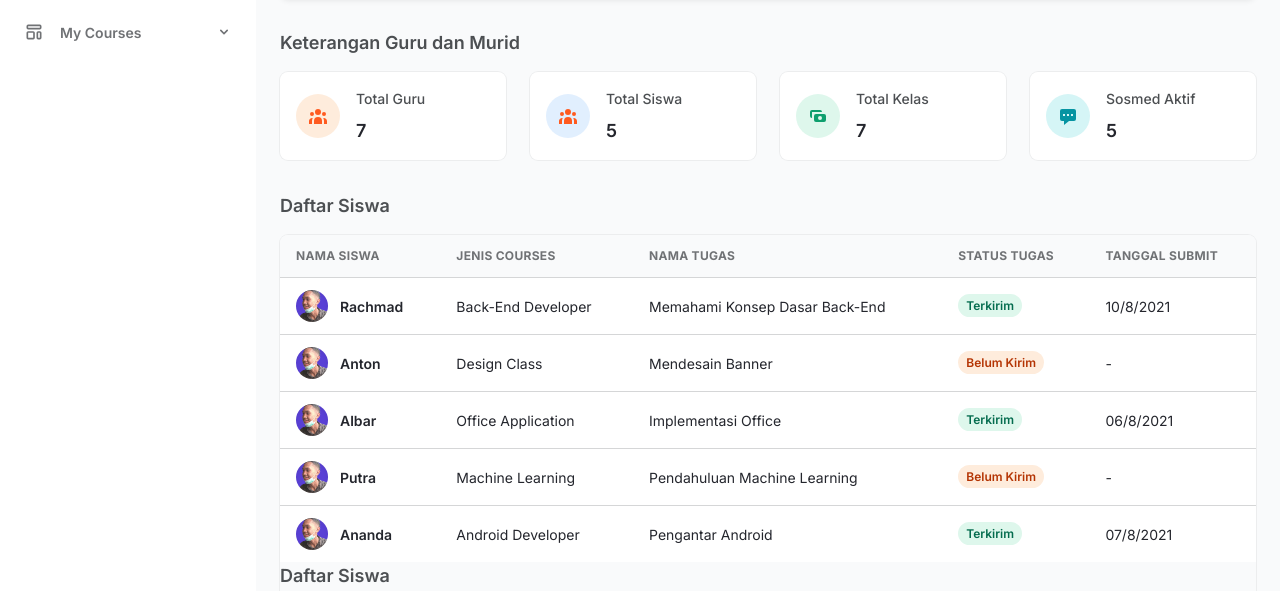
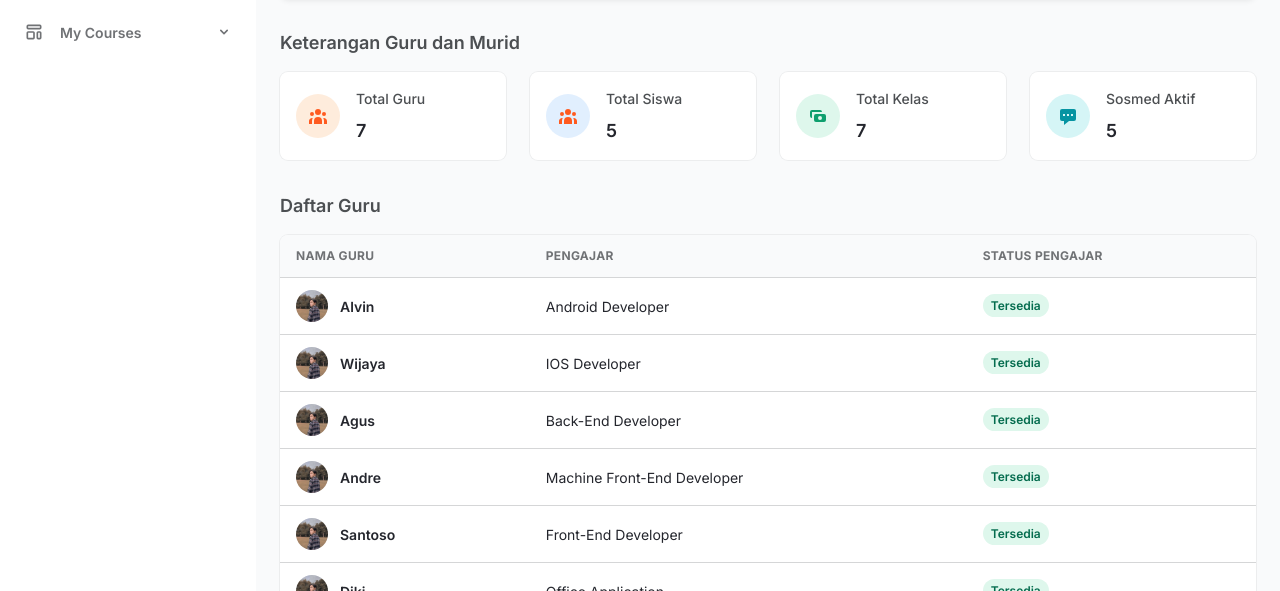
Before and after one commit to damaputraa/Desain-Website-Pembelajaran-Online-Interaktif, a website: page src/admin/public/guru.html in a window 1280 px wide. Shown: the part 209-800 px from the top of the page. Drawn offline with nearby package versions, Linux system fonts and the light colour scheme.

Commit message:
Last Update Senin 9 Agustus 2021

```diff
--- a/src/admin/public/guru.html
+++ b/src/admin/public/guru.html
@@ -516,7 +516,7 @@
             </div>
           </div>
           <h4 class="mb-4 text-lg font-semibold text-gray-600 dark:text-gray-300">
-            Daftar Siswa
+            Daftar Guru
           </h4>
           <div class="w-full mb-8 overflow-hidden rounded-lg shadow-xs">
             <div class="w-full overflow-x-auto">
@@ -524,11 +524,9 @@
                 <thead>
                   <tr
                     class="text-xs font-semibold tracking-wide text-left text-gray-500 uppercase border-b dark:border-gray-700 bg-gray-50 dark:text-gray-400 dark:bg-gray-800">
-                    <th class="px-4 py-3">Nama Siswa</th>
-                    <th class="px-4 py-3">Jenis Courses</th>
-                    <th class="px-4 py-3">Nama Tugas</th>
-                    <th class="px-4 py-3">Status Tugas</th>
-                    <th class="px-4 py-3">Tanggal Submit</th>
+                    <th class="px-4 py-3">Nama Guru</th>
+                    <th class="px-4 py-3">Pengajar</th>
+                    <th class="px-4 py-3">Status Pengajar</th>
                   </tr>
                 </thead>
                 <tbody class="bg-white divide-y dark:divide-gray-700 dark:bg-gray-800">
@@ -537,12 +535,68 @@
                       <div class="flex items-center text-sm">
                         <!-- Avatar with inset shadow -->
                         <div class="relative hidden w-8 h-8 mr-3 rounded-full md:block">
-                          <img class="object-cover w-full h-full rounded-full" src="../../image/dama.png" alt=""
+                          <img class="object-cover w-full h-full rounded-full" src="../../image/alvin.jpg" alt=""
                             loading="lazy" />
                           <div class="absolute inset-0 rounded-full shadow-inner" aria-hidden="true"></div>
                         </div>
                         <div>
-                          <p class="font-semibold">Rachmad</p>
+                          <p class="font-semibold">Alvin</p>
+                          <p class="text-xs text-gray-600 dark:text-gray-400">
+
+                          </p>
+                        </div>
+                      </div>
+                    </td>
+                    <td class="px-4 py-3 text-sm">
+                      Android Developer
+                    </td>
+                    <td class="px-4 py-3 text-xs">
+                      <span
+                        class="px-2 py-1 font-semibold leading-tight text-green-700 bg-green-100 rounded-full dark:bg-green-700 dark:text-green-100">
+                        Tersedia
+                      </span>
+                    </td>
+
+                  </tr>
+                  <tr class="text-gray-700 dark:text-gray-400">
+                    <td class="px-4 py-3">
+                      <div class="flex items-center text-sm">
+                        <!-- Avatar with inset shadow -->
+                        <div class="relative hidden w-8 h-8 mr-3 rounded-full md:block">
+                          <img class="object-cover w-full h-full rounded-full" src="../../image/alvin.jpg" alt=""
+                            loading="lazy" />
+                          <div class="absolute inset-0 rounded-full shadow-inner" aria-hidden="true"></div>
+                        </div>
+                        <div>
+                          <p class="font-semibold">Wijaya</p>
+                          <p class="text-xs text-gray-600 dark:text-gray-400">
+
+                          </p>
+                        </div>
+                      </div>
+                    </td>
+                    <td class="px-4 py-3 text-sm">
+                      IOS Developer
+                    </td>
+                    <td class="px-4 py-3 text-xs">
+                      <span
+                        class="px-2 py-1 font-semibold leading-tight text-green-700 bg-green-100 rounded-full dark:bg-green-700 dark:text-green-100">
+                        Tersedia
+                      </span>
+                    </td>
+
+                  </tr>
+                  <tr class="text-gray-700 dark:text-gray-400">
+                    <td class="px-4 py-3">
+                      <div class="flex items-center text-sm">
+                        <!-- Avatar with inset shadow -->
+                        <div class="relative hidden w-8 h-8 mr-3 rounded-full md:block">
+                          <img class="object-cover w-full h-full rounded-full" src="../../image/alvin.jpg" alt=""
+                            loading="lazy" />
+                          <div class="absolute inset-0 rounded-full shadow-inner" aria-hidden="true"></div>
+                        </div>
+                        <div>
+                          <p class="font-semibold">Agus</p>
                           <p class="text-xs text-gray-600 dark:text-gray-400">
 
                           </p>
@@ -552,17 +606,38 @@
                     <td class="px-4 py-3 text-sm">
                       Back-End Developer
                     </td>
+                    <td class="px-4 py-3 text-xs">
+                      <span
+                        class="px-2 py-1 font-semibold leading-tight text-green-700 bg-green-100 rounded-full dark:bg-green-700 dark:text-green-100">
+                        Tersedia
+                      </span>
+
+                  </tr>
+                  <tr class="text-gray-700 dark:text-gray-400">
+                    <td class="px-4 py-3">
+                      <div class="flex items-center text-sm">
+                        <!-- Avatar with inset shadow -->
+                        <div class="relative hidden w-8 h-8 mr-3 rounded-full md:block">
+                          <img class="object-cover w-full h-full rounded-full" src="../../image/alvin.jpg" alt=""
+                            loading="lazy" />
+                          <div class="absolute inset-0 rounded-full shadow-inner" aria-hidden="true"></div>
+                        </div>
+                        <div>
+                          <p class="font-semibold">Andre</p>
+                          <p class="text-xs text-gray-600 dark:text-gray-400">
+
+                          </p>
+                        </div>
+                      </div>
+                    </td>
                     <td class="px-4 py-3 text-sm">
-                      Memahami Konsep Dasar Back-End
+                      Machine Front-End Developer
                     </td>
                     <td class="px-4 py-3 text-xs">
                       <span
-                        class="px-2 py-1 font-semibold leading-tight text-green-700 bg-green-100 rounded-full dark:bg-green-700 dark:text-green-100">
-                        Terkirim
-                      </span>
-                    </td>
-                    <td class="px-4 py-3 text-sm">
-                      10/8/2021
+                      class="px-2 py-1 font-semibold leading-tight text-green-700 bg-green-100 rounded-full dark:bg-green-700 dark:text-green-100">
+                      Tersedia
+                    </span>
                     </td>
 
                   </tr>
@@ -571,12 +646,66 @@
                       <div class="flex items-center text-sm">
                         <!-- Avatar with inset shadow -->
                         <div class="relative hidden w-8 h-8 mr-3 rounded-full md:block">
-                          <img class="object-cover w-full h-full rounded-full" src="../../image/dama.png" alt=""
+                          <img class="object-cover w-full h-full rounded-full" src="../../image/alvin.jpg" alt=""
                             loading="lazy" />
                           <div class="absolute inset-0 rounded-full shadow-inner" aria-hidden="true"></div>
                         </div>
                         <div>
-                          <p class="font-semibold">Anton</p>
+                          <p class="font-semibold">Santoso</p>
+                          <p class="text-xs text-gray-600 dark:text-gray-400">
+
+                          </p>
+                        </div>
+                      </div>
+                    </td>
+                    <td class="px-4 py-3 text-sm">
+                      Front-End Developer
+                    </td>
+                    <td class="px-4 py-3 text-xs">
+                      <span
+                        class="px-2 py-1 font-semibold leading-tight text-green-700 bg-green-100 rounded-full dark:bg-green-700 dark:text-green-100">
+                        Tersedia
+                      </span>
+                    </td>
+                  </tr>
+                  <tr class="text-gray-700 dark:text-gray-400">
+                    <td class="px-4 py-3">
+                      <div class="flex items-center text-sm">
+                        <!-- Avatar with inset shadow -->
+                        <div class="relative hidden w-8 h-8 mr-3 rounded-full md:block">
+                          <img class="object-cover w-full h-full rounded-full" src="../../image/alvin.jpg" alt=""
+                            loading="lazy" />
+                          <div class="absolute inset-0 rounded-full shadow-inner" aria-hidden="true"></div>
+                        </div>
+                        <div>
+                          <p class="font-semibold">Diki</p>
+                          <p class="text-xs text-gray-600 dark:text-gray-400">
+
+                          </p>
+                        </div>
+                      </div>
+                    </td>
+                    <td class="px-4 py-3 text-sm">
+                      Office Application
+                    </td>
+                    <td class="px-4 py-3 text-xs">
+                      <span
+                        class="px-2 py-1 font-semibold leading-tight text-green-700 bg-green-100 rounded-full dark:bg-green-700 dark:text-green-100">
+                        Tersedia
+                      </span>
+                    </td>
+                  </tr>
+                  <tr class="text-gray-700 dark:text-gray-400">
+                    <td class="px-4 py-3">
+                      <div class="flex items-center text-sm">
+                        <!-- Avatar with inset shadow -->
+                        <div class="relative hidden w-8 h-8 mr-3 rounded-full md:block">
+                          <img class="object-cover w-full h-full rounded-full" src="../../image/alvin.jpg" alt=""
+                            loading="lazy" />
+                          <div class="absolute inset-0 rounded-full shadow-inner" aria-hidden="true"></div>
+                        </div>
+                        <div>
+                          <p class="font-semibold">Satria</p>
                           <p class="text-xs text-gray-600 dark:text-gray-400">
 
                           </p>
@@ -586,125 +715,17 @@
                     <td class="px-4 py-3 text-sm">
                       Design Class
                     </td>
-                    <td class="px-4 py-3 text-sm">
-                      Mendesain Banner
-                    </td>
-                    <td class="px-4 py-3 text-xs">
-                      <span
-                        class="px-2 py-1 font-semibold leading-tight text-orange-700 bg-orange-100 rounded-full dark:text-white dark:bg-orange-600">
-                        Belum Kirim
-                      </span>
-                    </td>
-                    <td class="px-4 py-3 text-sm">
-                      -
-                    </td>
-
-                  </tr>
-                  <tr class="text-gray-700 dark:text-gray-400">
-                    <td class="px-4 py-3">
-                      <div class="flex items-center text-sm">
-                        <!-- Avatar with inset shadow -->
-                        <div class="relative hidden w-8 h-8 mr-3 rounded-full md:block">
-                          <img class="object-cover w-full h-full rounded-full" src="../../image/dama.png" alt=""
-                            loading="lazy" />
-                          <div class="absolute inset-0 rounded-full shadow-inner" aria-hidden="true"></div>
-                        </div>
-                        <div>
-                          <p class="font-semibold">Albar</p>
-                          <p class="text-xs text-gray-600 dark:text-gray-400">
-
-                          </p>
-                        </div>
-                      </div>
-                    </td>
-                    <td class="px-4 py-3 text-sm">
-                      Office Application
-                    </td>
-                    <td class="px-4 py-3 text-sm">
-                      Implementasi Office
-                    </td>
                     <td class="px-4 py-3 text-xs">
                       <span
                         class="px-2 py-1 font-semibold leading-tight text-green-700 bg-green-100 rounded-full dark:bg-green-700 dark:text-green-100">
-                        Terkirim
+                        Tersedia
                       </span>
-                    </td>
-                    <td class="px-4 py-3 text-sm">
-                      06/8/2021
-                    </td>
-
-                  </tr>
-                  <tr class="text-gray-700 dark:text-gray-400">
-                    <td class="px-4 py-3">
-                      <div class="flex items-center text-sm">
-                        <!-- Avatar with inset shadow -->
-                        <div class="relative hidden w-8 h-8 mr-3 rounded-full md:block">
-                          <img class="object-cover w-full h-full rounded-full" src="../../image/dama.png" alt=""
-                            loading="lazy" />
-                          <div class="absolute inset-0 rounded-full shadow-inner" aria-hidden="true"></div>
-                        </div>
-                        <div>
-                          <p class="font-semibold">Putra</p>
-                          <p class="text-xs text-gray-600 dark:text-gray-400">
-
-                          </p>
-                        </div>
-                      </div>
-                    </td>
-                    <td class="px-4 py-3 text-sm">
-                      Machine Learning
-                    </td>
-                    <td class="px-4 py-3 text-sm">
-                      Pendahuluan Machine Learning
-                    </td>
-                    <td class="px-4 py-3 text-xs">
-                      <span
-                        class="px-2 py-1 font-semibold leading-tight text-orange-700 bg-orange-100 rounded-full dark:text-white dark:bg-orange-600">
-                        Belum Kirim
-                      </span>
-                    </td>
-                    <td class="px-4 py-3 text-sm">
-                      -
-                    </td>
-
-                  </tr>
-                  <tr class="text-gray-700 dark:text-gray-400">
-                    <td class="px-4 py-3">
-                      <div class="flex items-center text-sm">
-                        <!-- Avatar with inset shadow -->
-                        <div class="relative hidden w-8 h-8 mr-3 rounded-full md:block">
-                          <img class="object-cover w-full h-full rounded-full" src="../../image/dama.png" alt=""
-                            loading="lazy" />
-                          <div class="absolute inset-0 rounded-full shadow-inner" aria-hidden="true"></div>
-                        </div>
-                        <div>
-                          <p class="font-semibold">Ananda</p>
-                          <p class="text-xs text-gray-600 dark:text-gray-400">
-
-                          </p>
-                        </div>
-                      </div>
-                    </td>
-                    <td class="px-4 py-3 text-sm">
-                      Android Developer
-                    </td>
-                    <td class="px-4 py-3 text-sm">
-                      Pengantar Android
-                    </td>
-                    <td class="px-4 py-3 text-xs">
-                      <span
-                        class="px-2 py-1 font-semibold leading-tight text-green-700 bg-green-100 rounded-full dark:bg-green-700 dark:text-green-100">
-                        Terkirim
-                      </span>
-                    </td>
-                    <td class="px-4 py-3 text-sm">
-                      07/8/2021
                     </td>
                   </tr>
 
                 </tbody>
               </table>
-          <h4 class="mb-4 text-lg font-semibold text-gray-600 dark:text-gray-300">
+          <h4 class="mb-4 mt-4 text-lg font-semibold text-gray-600 dark:text-gray-300">
             Daftar Siswa
           </h4>
           <div class="w-full mb-8 overflow-hidden rounded-lg shadow-xs">
```
